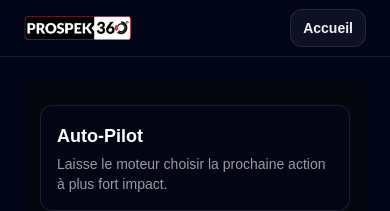
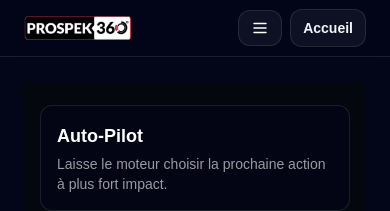
Before and after one commit to boucer/prospek360-recovery-engine, a Next.js app: page /autopilot in a window 390 px wide. Shown: the top 211 px of the page. Built offline with nearby package versions, Linux system fonts and the light colour scheme.

Commit message:
Mobile: add hamburger menu for dashboard navigation

```diff
--- a/app/(app)/layout.tsx
+++ b/app/(app)/layout.tsx
@@ -1,6 +1,7 @@
 // app/(app)/layout.tsx
 import Link from "next/link";
 import Image from "next/image";
+import MobileNavMenu from "@/components/layout/MobileNavMenu";
 
 const HEADER_CONTAINER = "mx-auto w-full max-w-[1500px] px-6 lg:px-8";
 const BODY_CONTAINER = "mx-auto w-full max-w-[1500px] p-6 lg:p-8";
@@ -26,6 +27,7 @@ export default function AppLayout({ children }: { children: React.ReactNode }) {
                 </span>
               </Link>
 
+              {/* Desktop nav */}
               <nav className="hidden items-center gap-1 sm:flex">
                 <NavItem href="/recovery" label="Recovery" />
                 <NavItem href="/audit" label="Audit" />
@@ -33,12 +35,19 @@ export default function AppLayout({ children }: { children: React.ReactNode }) {
               </nav>
             </div>
 
+            {/* Right side actions */}
+            <div className="relative flex items-center gap-2">
+              {/* Mobile hamburger */}
+              <MobileNavMenu />
+
+              {/* Accueil (reste visible, desktop & mobile) */}
               <Link
                 href="/"
                 className="rounded-xl border border-white/10 bg-white/5 px-3 py-2 text-sm font-semibold hover:bg-white/10"
               >
                 Accueil
               </Link>
+            </div>
           </div>
         </div>
       </header>
--- /dev/null
+++ b/components/layout/MobileNavMenu.tsx
@@ -0,0 +1,107 @@
+"use client";
+
+import Link from "next/link";
+import { useEffect, useRef, useState } from "react";
+
+export default function MobileNavMenu() {
+  const [open, setOpen] = useState(false);
+  const rootRef = useRef<HTMLDivElement | null>(null);
+
+  // Close on outside click
+  useEffect(() => {
+    function onDown(e: MouseEvent) {
+      if (!open) return;
+      const el = rootRef.current;
+      if (!el) return;
+      if (!el.contains(e.target as Node)) setOpen(false);
+    }
+    document.addEventListener("mousedown", onDown);
+    return () => document.removeEventListener("mousedown", onDown);
+  }, [open]);
+
+  // Close on Escape
+  useEffect(() => {
+    function onKey(e: KeyboardEvent) {
+      if (!open) return;
+      if (e.key === "Escape") setOpen(false);
+    }
+    document.addEventListener("keydown", onKey);
+    return () => document.removeEventListener("keydown", onKey);
+  }, [open]);
+
+  return (
+    <div ref={rootRef} className="sm:hidden">
+      <button
+        type="button"
+        onClick={() => setOpen((v) => !v)}
+        aria-label="Menu"
+        aria-expanded={open}
+        className="
+          inline-flex items-center justify-center
+          rounded-xl border border-white/10 bg-white/5
+          px-3 py-2
+          hover:bg-white/10 active:scale-[0.98]
+        "
+      >
+        <svg
+          width="18"
+          height="18"
+          viewBox="0 0 24 24"
+          fill="none"
+          className="text-white"
+        >
+          <path
+            d="M4 6h16M4 12h16M4 18h16"
+            stroke="currentColor"
+            strokeWidth="2"
+            strokeLinecap="round"
+          />
+        </svg>
+      </button>
+
+      {open ? (
+        <div
+          className="
+            absolute right-0 top-14 z-50 w-[240px]
+            rounded-2xl border border-white/10
+            bg-slate-950/95 backdrop-blur
+            shadow-[0_20px_60px_rgba(0,0,0,0.55)]
+            p-2
+          "
+        >
+          <MenuLink href="/recovery" label="Dashboard (Recovery)" onClick={() => setOpen(false)} />
+          <MenuLink href="/audit" label="Audit" onClick={() => setOpen(false)} />
+          <MenuLink href="/autopilot" label="Auto-Pilot" onClick={() => setOpen(false)} />
+
+          <div className="my-2 h-px bg-white/10" />
+
+          <MenuLink href="/" label="Accueil" onClick={() => setOpen(false)} />
+        </div>
+      ) : null}
+    </div>
+  );
+}
+
+function MenuLink({
+  href,
+  label,
+  onClick,
+}: {
+  href: string;
+  label: string;
+  onClick: () => void;
+}) {
+  return (
+    <Link
+      href={href}
+      onClick={onClick}
+      className="
+        block rounded-xl px-3 py-2
+        text-sm font-semibold text-white/80
+        hover:bg-white/5 hover:text-white
+      "
+    >
+      {label}
+    </Link>
+  );
+}
```
Lines whose indentation alone changed are shown as unchanged.
